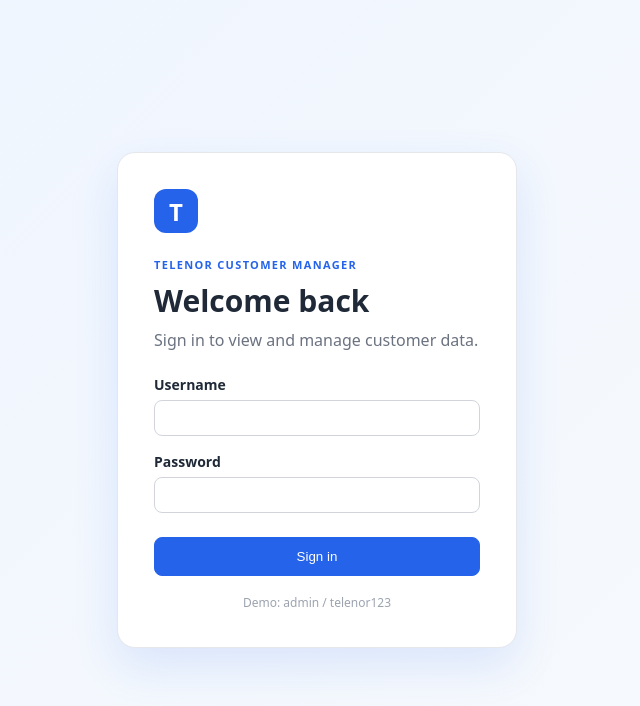
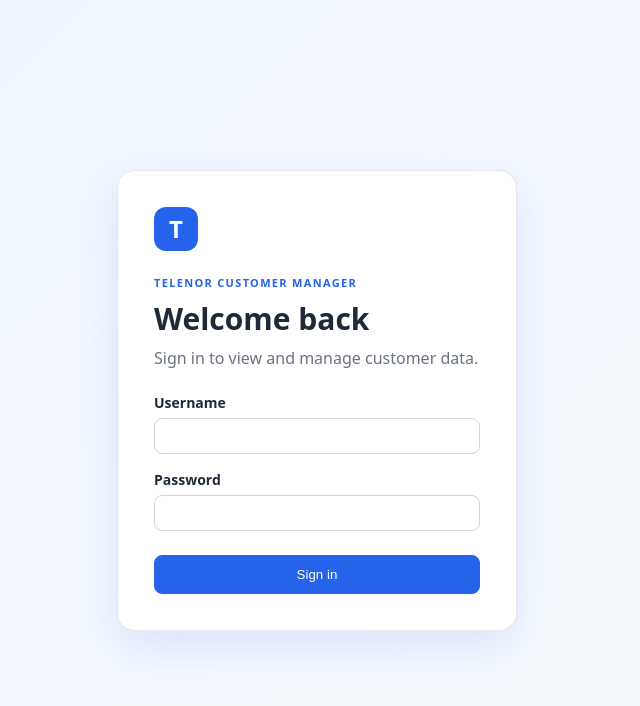
Before and after one commit to Tasbiha-Shaikh/telenor-company, a Next.js app: page / in a window 1280 px wide. Shown: the top 706 px of the page, without its empty margins (323-963 px from the left). Built offline with nearby package versions, Linux system fonts and the light colour scheme.

Commit message:
Hide demo login credentials
Co-authored-by: Copilot <223556219+Copilot@users.noreply.github.com>

```diff
--- a/app/page.js
+++ b/app/page.js
@@ -148,7 +148,6 @@ export default function Home() {
           <button className="primary login-button" disabled={loggingIn}>
             {loggingIn ? "Signing in..." : "Sign in"}
           </button>
-          <p className="login-hint">Demo: admin / telenor123</p>
         </form>
       </main>
     );
```
